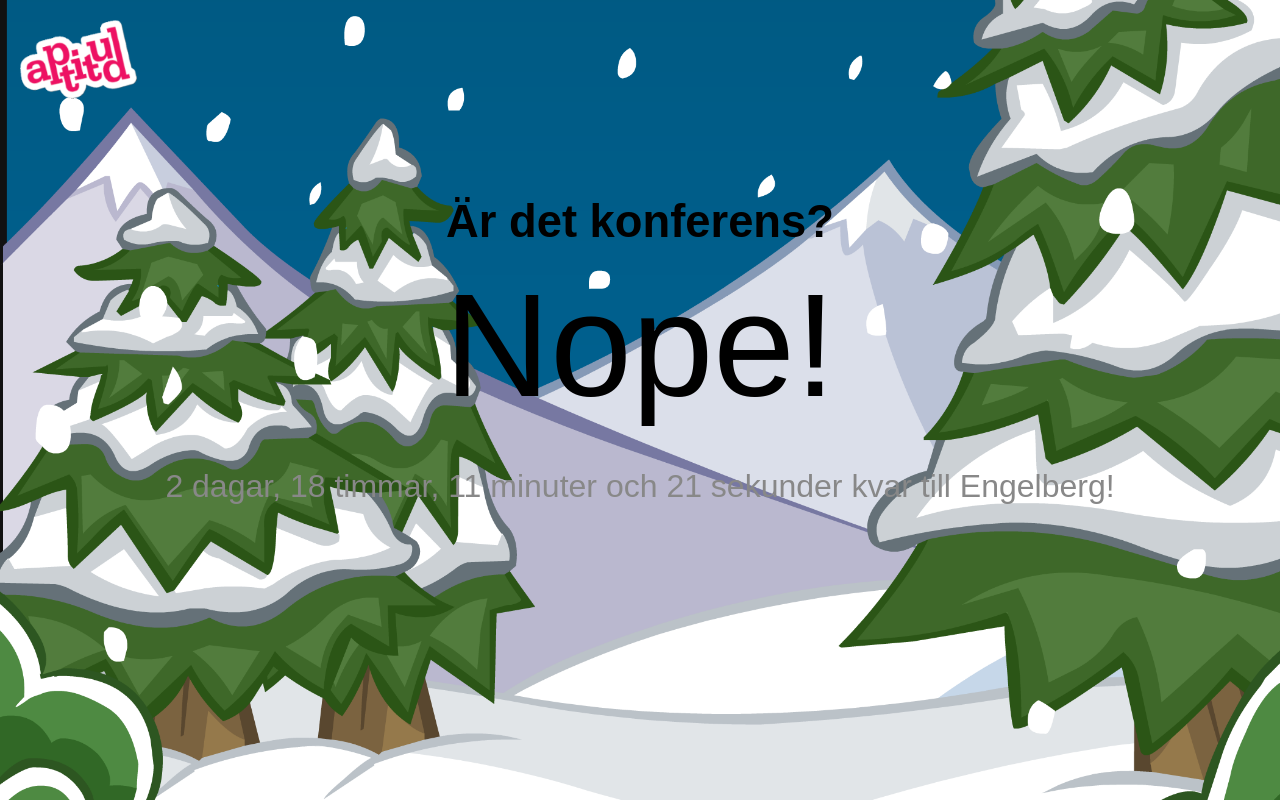
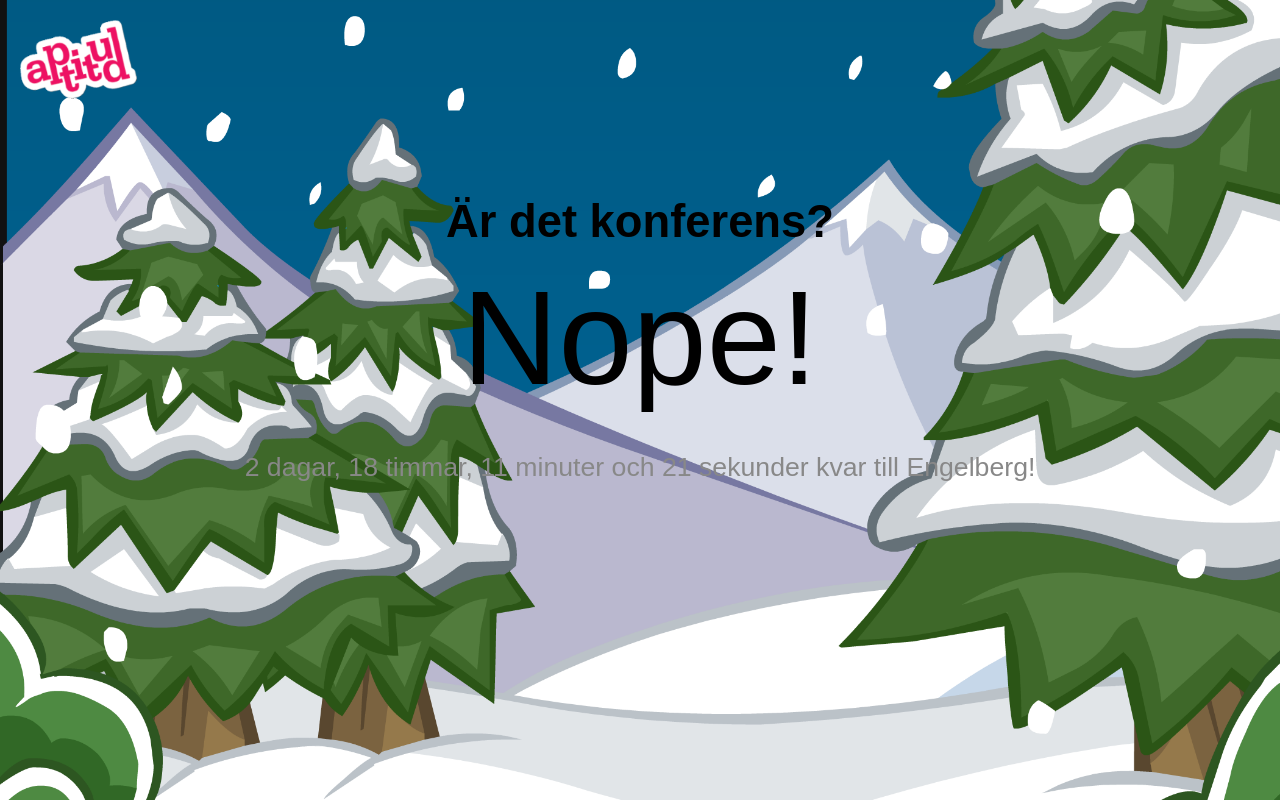
Before and after one commit to hugohaggmark/erekonfa, a website: page public/index.html in a window 1280 px wide. Drawn offline with nearby package versions, Linux system fonts and the light colour scheme; files that its build step writes are made by us from their sources; files whose address does not match are found by name.

Commit message:
fixing with styles

```diff
--- a/static/css/erekonfa.css
+++ b/static/css/erekonfa.css
@@ -34,7 +34,7 @@ img {
     padding: 0;
     margin: 0;
     padding-top: 1%;
-    font-size: 110pt;
+    font-size: 100pt;
     text-align: center;
 }
 .tid {
@@ -44,6 +44,6 @@ img {
     padding: 0;
     padding-top: 1%;
     text-align: center;
-    font-size: 24pt;
+    font-size: 20pt;
     width: 100%;
 }
```
